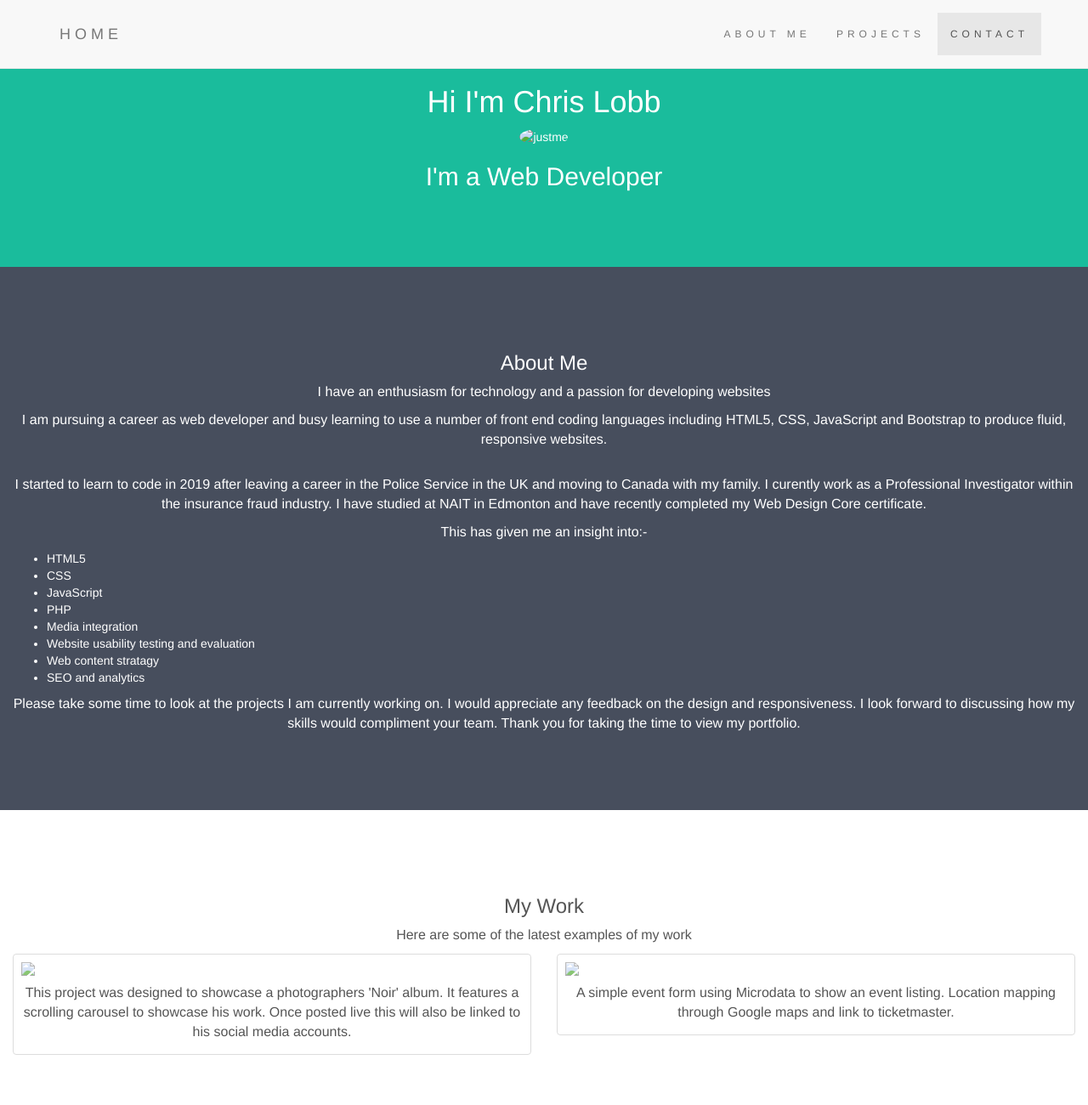
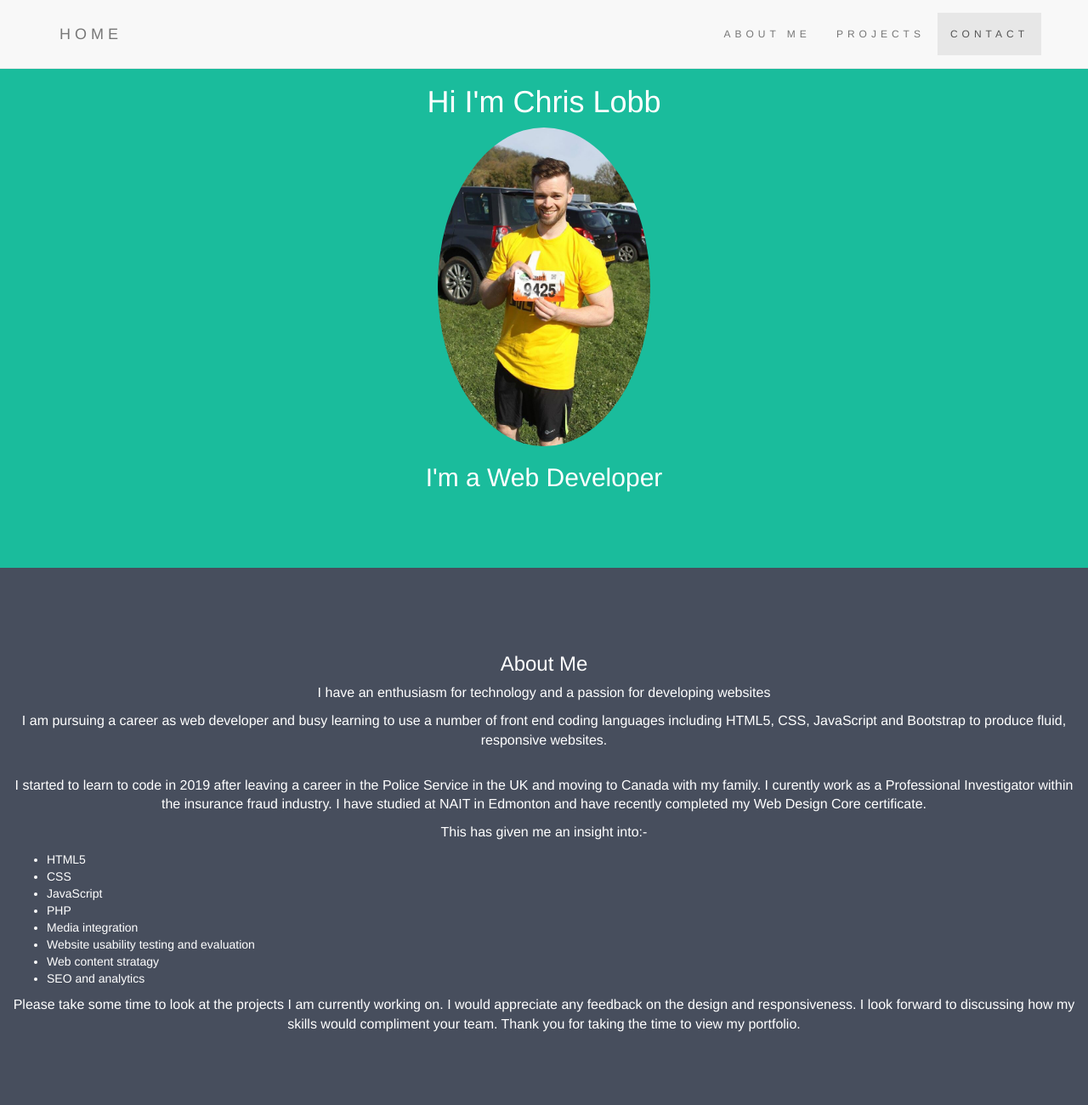
Before and after one commit to Snooplobby/Snooplobby.github.io, a plain HTML site: page index.html in a window 1280 px wide. Shown: the top 1300 px of the page at 85% size. Drawn offline with nearby package versions, Linux system fonts and the light colour scheme.

Commit message:
Add files via upload

```diff
--- a/index.html
+++ b/index.html
@@ -39,7 +39,7 @@
 
      <div class="container-fluid bg-1 text-center">
          <h1>Hi I'm Chris Lobb</h1>
-         <img src="../Snooplobby/images/Tough.jpg" class="img-responsive img-circle" style="display:inline" alt="justme" width="250" height="350">
+         <img src="images/Tough.jpg" class="img-responsive img-circle" style="display:inline" alt="justme" width="250" height="350">
          <h2>I'm a Web Developer</h2>
      </div>
 
@@ -71,16 +71,16 @@
        <div class="row">
     <div class="col-sm-6" >
         <div class="thumbnail">
-     <a href="../Snooplobby/Samplephoto1.html" target="_blank">
-  <img src="../Snooplobby/photoexample1.jpg" alt="photographysample" class="img-responsive samples" style="width:100%"></a>
+     <a href="Samplephoto1.html" target="_blank">
+  <img src="images/photoexample1.jpg" alt="photographysample" class="img-responsive samples" style="width:100%"></a>
     <p>This project was designed to showcase a photographers 'Noir' album. It features a scrolling carousel to showcase his work. Once posted live this will also be linked to his social media accounts.</p>
         </div>
     </div>
 
     <div class="col-sm-6">
       <div class="thumbnail">
-       <a href="../Snooplobby/event.html" target="_blank">
-  <img src="../Snooplobby/images/Microdata.jpg" alt="Schemamicrodata" class="img-responsive samples" style="width:100%"></a>
+       <a href="event.html" target="_blank">
+  <img src="images/Microdata.jpg" alt="Schemamicrodata" class="img-responsive samples" style="width:100%"></a>
     <p>A simple event form using Microdata to show an event listing. Location mapping through Google maps and link to ticketmaster.</p>
         </div>
     </div>
```
